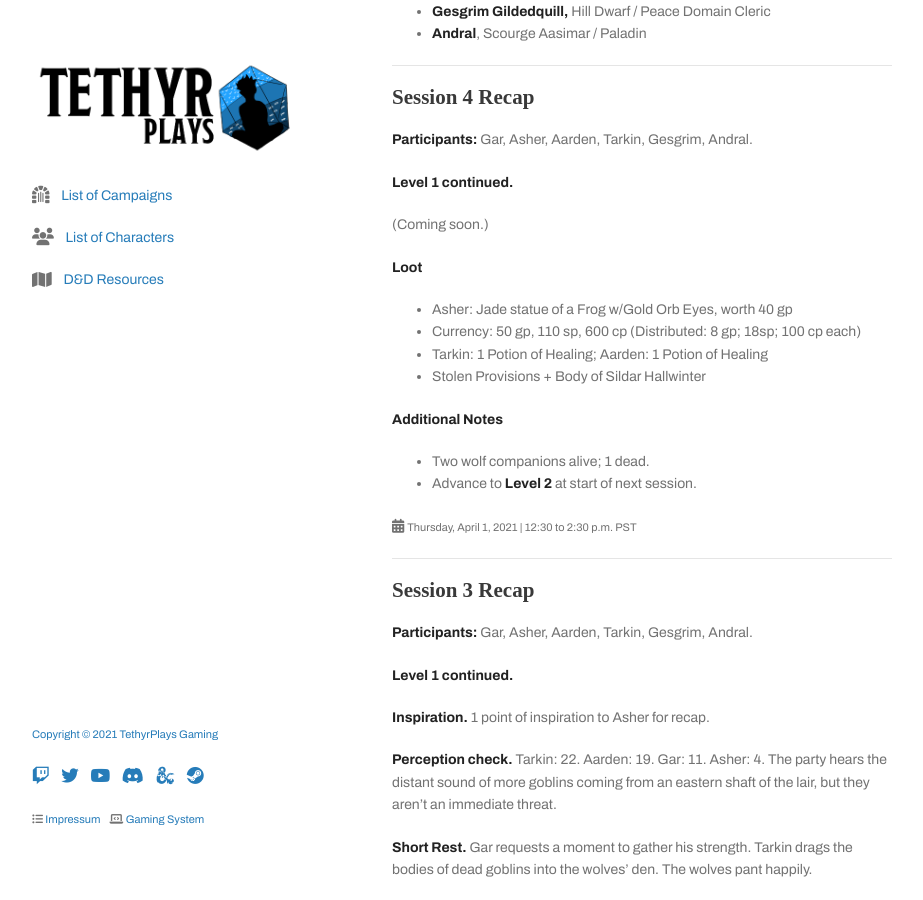
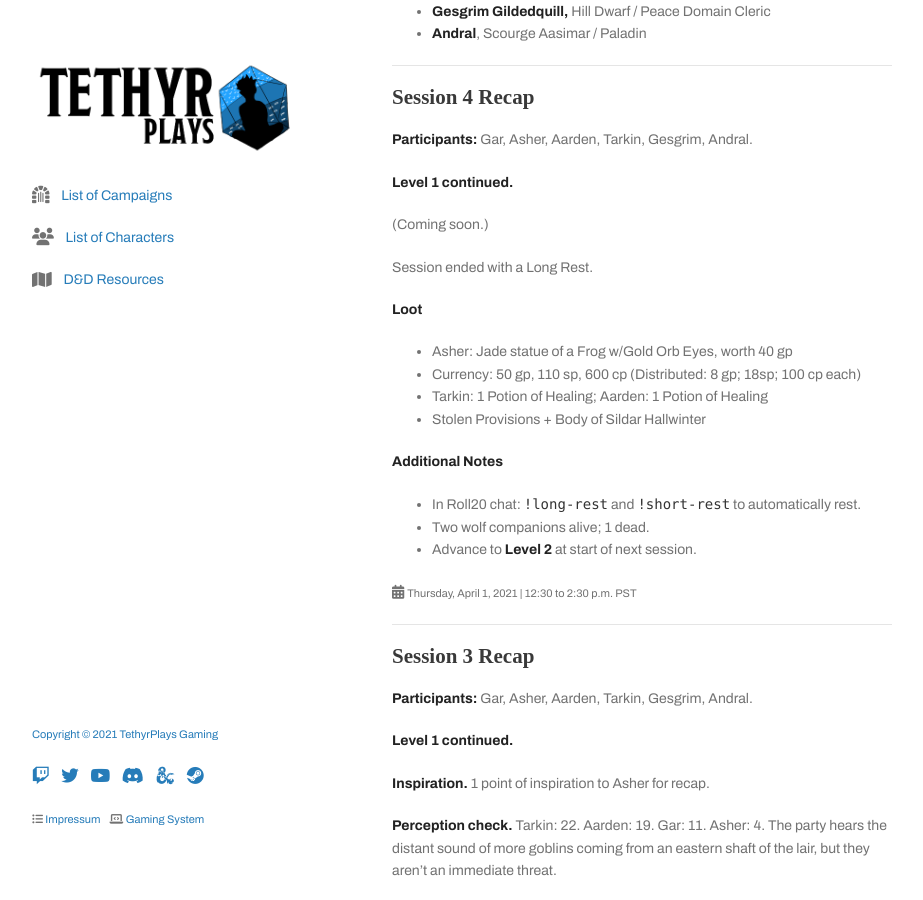
Before and after one commit to tethyrplays/tethyrplays, a Jekyll site: the page built from campaign/2021-lmop-with-dm-nicole.md, in a window 1280 px wide and 900 px high, scrolled down 1145 px. Shown: the whole window, without its empty margins (178-1101 px from the left). Built offline with Jekyll 4.4.1, drawn with Linux system fonts in a browser that asks for light colours; nearby versions of some CDN libraries; some web fonts are replaced; our own code applies the rules of GitHub Pages for plain Markdown files; the repository's description, which GitHub fills in, is left out.

Commit message:
Update 2021-lmop-with-dm-nicole.md

```diff
--- a/campaign/2021-lmop-with-dm-nicole.md
+++ b/campaign/2021-lmop-with-dm-nicole.md
@@ -46,6 +46,8 @@ Uncovering and avoiding traps along the way, the adventurers track the goblins t
 
 (Coming soon.)
 
+Session ended with a Long Rest.
+
 **Loot**
 
 - Asher: Jade statue of a Frog w/Gold Orb Eyes, worth 40 gp
@@ -55,6 +57,7 @@ Uncovering and avoiding traps along the way, the adventurers track the goblins t
 
 **Additional Notes**
 
+- In Roll20 chat: `!long-rest` and `!short-rest` to automatically rest.
 - Two wolf companions alive; 1 dead.
 - Advance to **Level 2** at start of next session.
 
```
